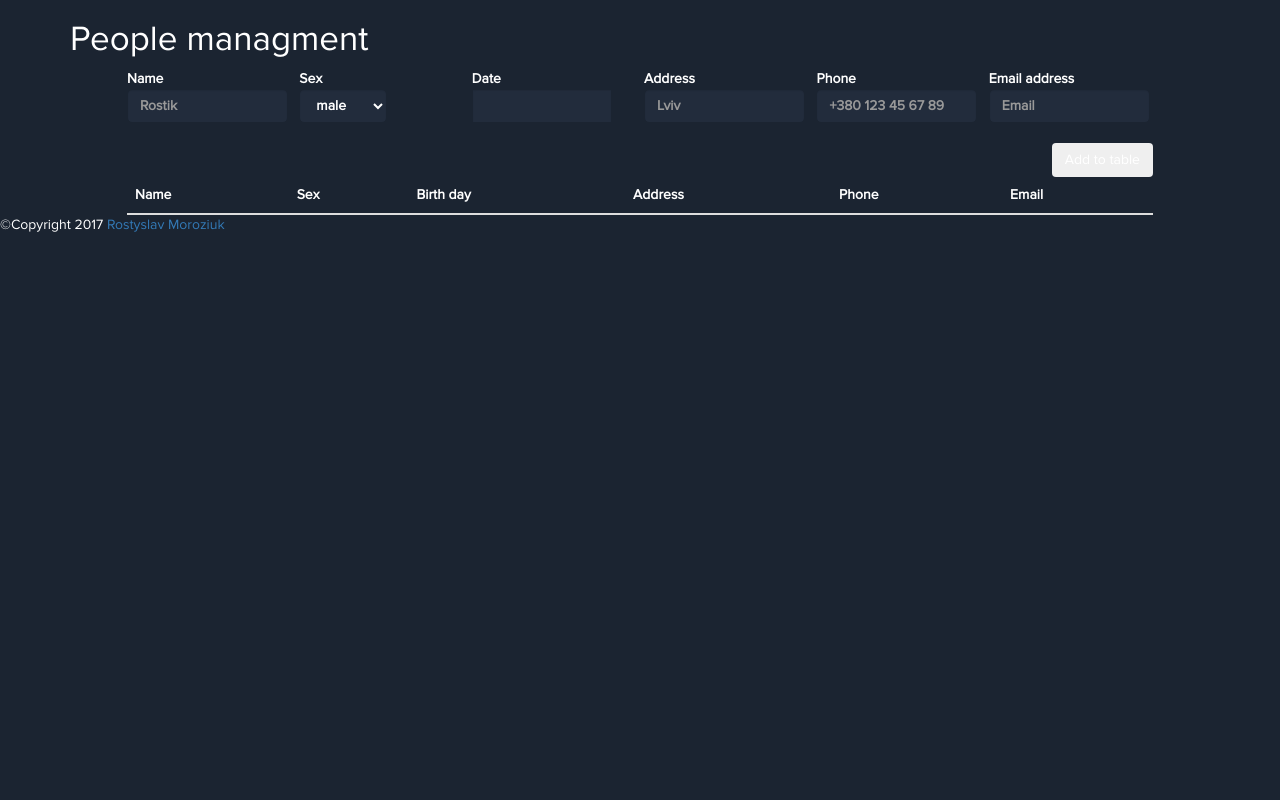
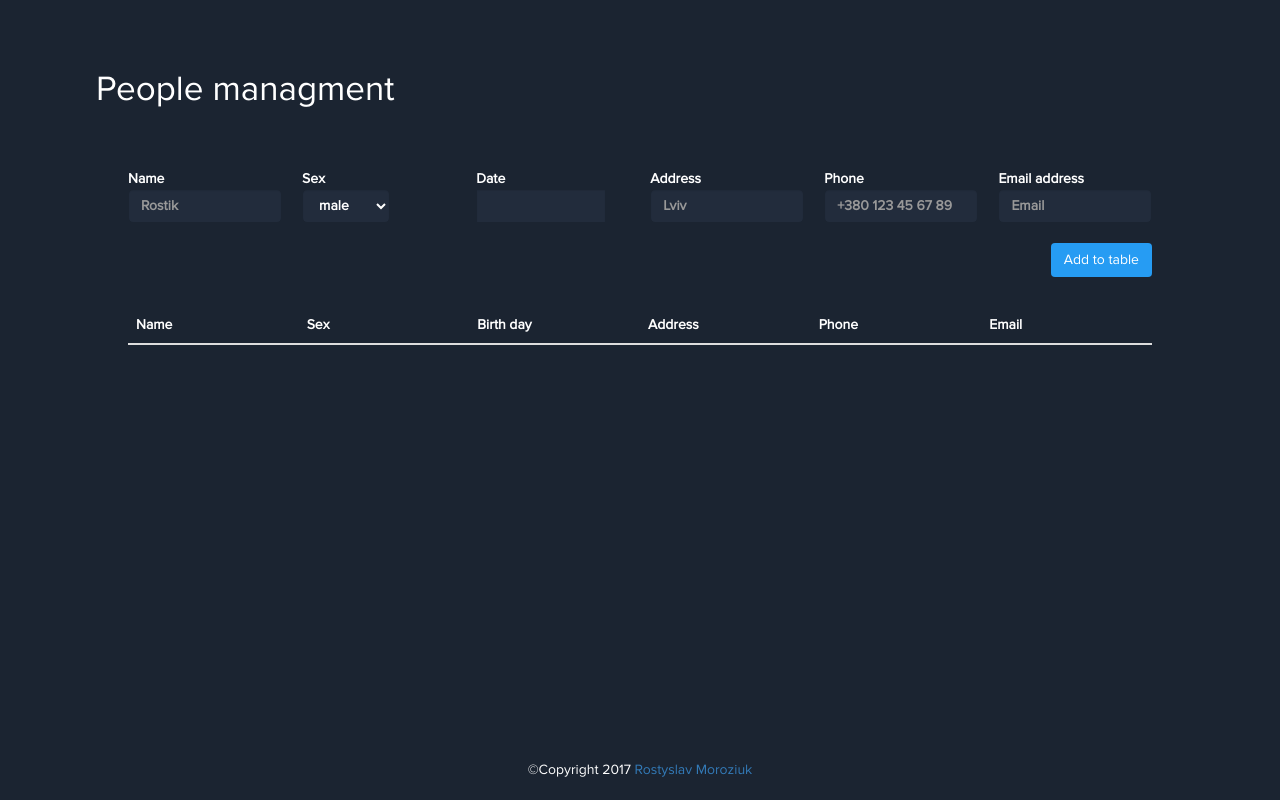
Before and after one commit to RostikMoroziuk/Cursor-people-managment, a plain HTML site: page index.html in a window 1280 px wide. Drawn offline with nearby package versions, Linux system fonts and the light colour scheme.

Commit message:
Styled elements

```diff
--- a/css/style.css
+++ b/css/style.css
@@ -10,30 +10,44 @@ body {
   color: white;
   font-family: "ProximaNova", serif;
   min-width: 1200px;
+  min-height: 100vh;
+  display: flex;
+  flex-direction: column;
+  align-items: center;
 }
 
-.header,
+.header {
+  width: 85%;
+  margin: 50px auto;
+}
 .main {
-  min-width: 1200px;
+  width: 80%;
+  margin: 0 auto 50px;
+  flex-grow: 1;
 }
 
 .task-name {
   font-size: 35px;
 }
 
-.new-person,
-.table {
-  width: 90%;
-  margin: 0 auto;
-}
-
 .new-person {
   display: flex;
   flex-direction: column;
+  margin-bottom: 30px
+}
+
+.btn-add,
+.btn-add:hover {
+  color: white;
 }
 
 .btn-add {
   align-self: flex-end;
+  background-color: #269cf3;
+}
+
+.btn-add:hover {
+  background-color: #273142;
 }
 
 .inputs {
@@ -43,7 +57,7 @@ body {
 
 .inputs .form-group,
 .inputs .date {
-  width: 16%;
+  width: 15%;
 }
 
 .form-control {
@@ -71,3 +85,11 @@ body {
   background-color: #2a8edc;
   border-radius: 50%;
 }
+
+.table th {
+  width: 16.6%;
+}
+
+.footer {
+  padding: 20px;
+}
--- a/index.html
+++ b/index.html
@@ -15,15 +15,12 @@
 <body>
   <!--Header section-->
   <header class="header">
-    <div class="container">
     <h1 class="task-name">People managment</h1>
-    </div>
   </header>
   <!--End header section-->
 
   <!--Main section-->
   <main class="main">
-    <div class="container">
     <form class="new-person">
       <div class="inputs">
         <!--Name-->
@@ -89,7 +86,6 @@
 
       </tbody>
     </table>
-    </div>
   </main>
   <!--End main-->
 
```
Lines whose indentation alone changed are shown as unchanged.
